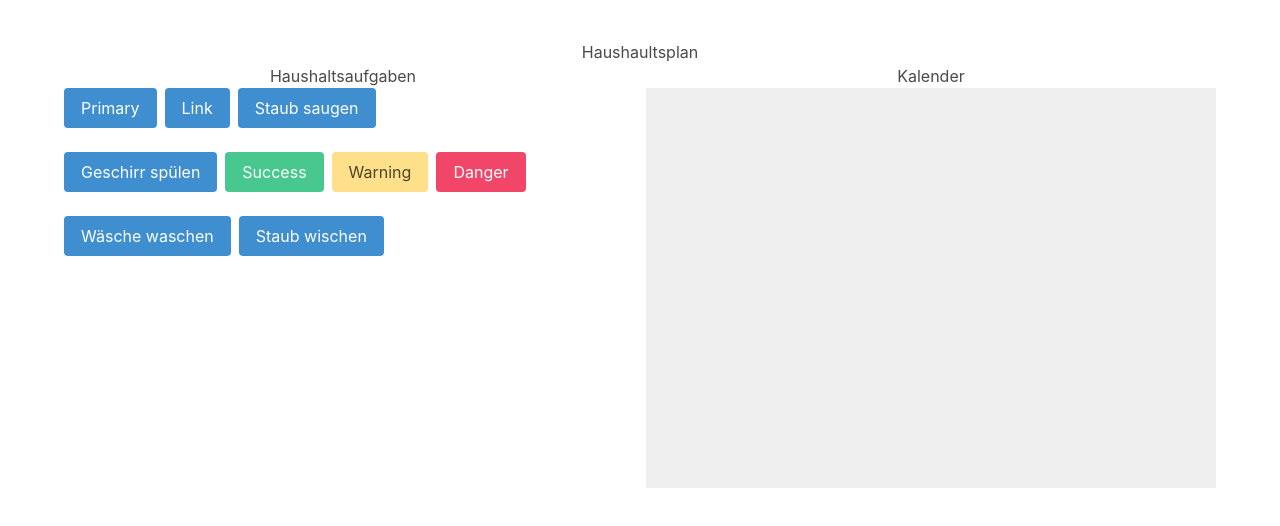
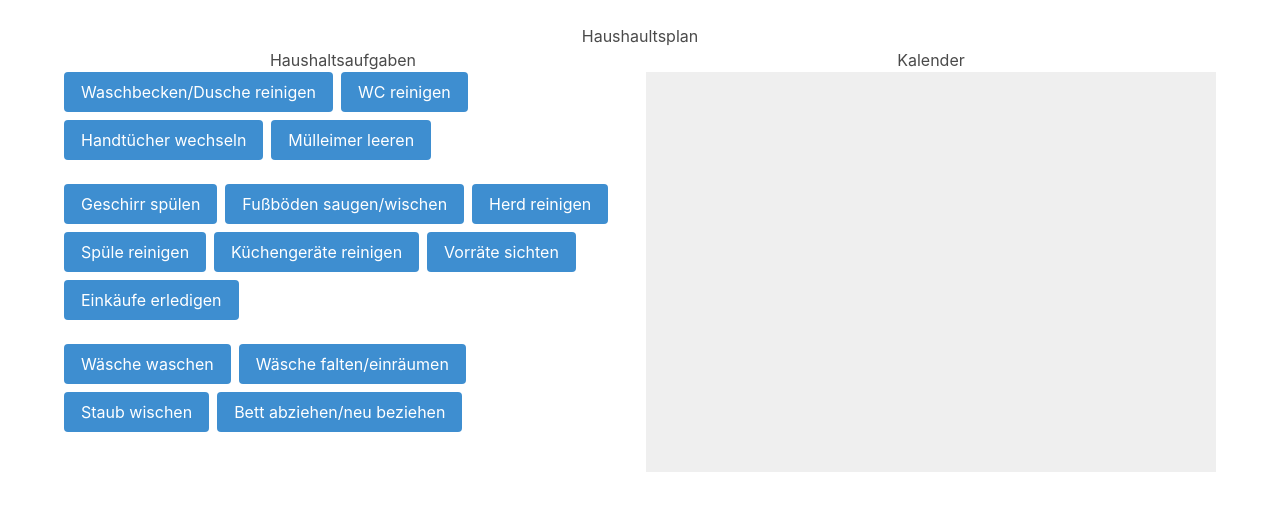
Before and after one commit to tatosha/tatosha.github.io, a website: page index.html in a window 1280 px wide. Drawn offline with nearby package versions, Linux system fonts and the light colour scheme.

```diff
--- a/index.html
+++ b/index.html
@@ -20,20 +20,25 @@
         <div class="column">
           <div style = "text-align:center">Haushaltsaufgaben</div>
           <div class="buttons">
-            <button class="button is-info">Primary</button>
-            <button class="button is-info">Link</button>
-            <button class = "button is-info">Staub saugen</button>
+            <button class="button is-info">Waschbecken/Dusche reinigen</button>
+            <button class="button is-info">WC reinigen</button>
+            <button class = "button is-info">Handtücher wechseln</button>
+            <button class = "button is-info">Mülleimer leeren</button>
           </div>
-
           <div class="buttons">
             <button class="button is-info">Geschirr spülen</button>
-            <button class="button is-success">Success</button>
-            <button class="button is-warning">Warning</button>
-            <button class="button is-danger">Danger</button>
+            <button class="button is-info">Fußböden saugen/wischen</button>
+            <button class="button is-info">Herd reinigen</button>
+            <button class="button is-info">Spüle reinigen</button>
+            <button class="button is-info">Küchengeräte reinigen</button>
+            <button class="button is-info">Vorräte sichten</button>
+            <button class="button is-info">Einkäufe erledigen</button>
           </div>
           <div class = "buttons">
               <button class = "button is-info">Wäsche waschen</button>
+              <button class = "button is-info">Wäsche falten/einräumen</button>
               <button class = "button is-info">Staub wischen</button>
+              <button class = "button is-info">Bett abziehen/neu beziehen</button>
           </div>
         </div>
         <div class="column">
@@ -50,7 +55,7 @@
 </html>
 <style>
   #first-section {
-    padding-top: 1rem;
+    padding-top: 0rem;
     padding-left: 0rem;
     padding-right: 0rem;
   }
```
